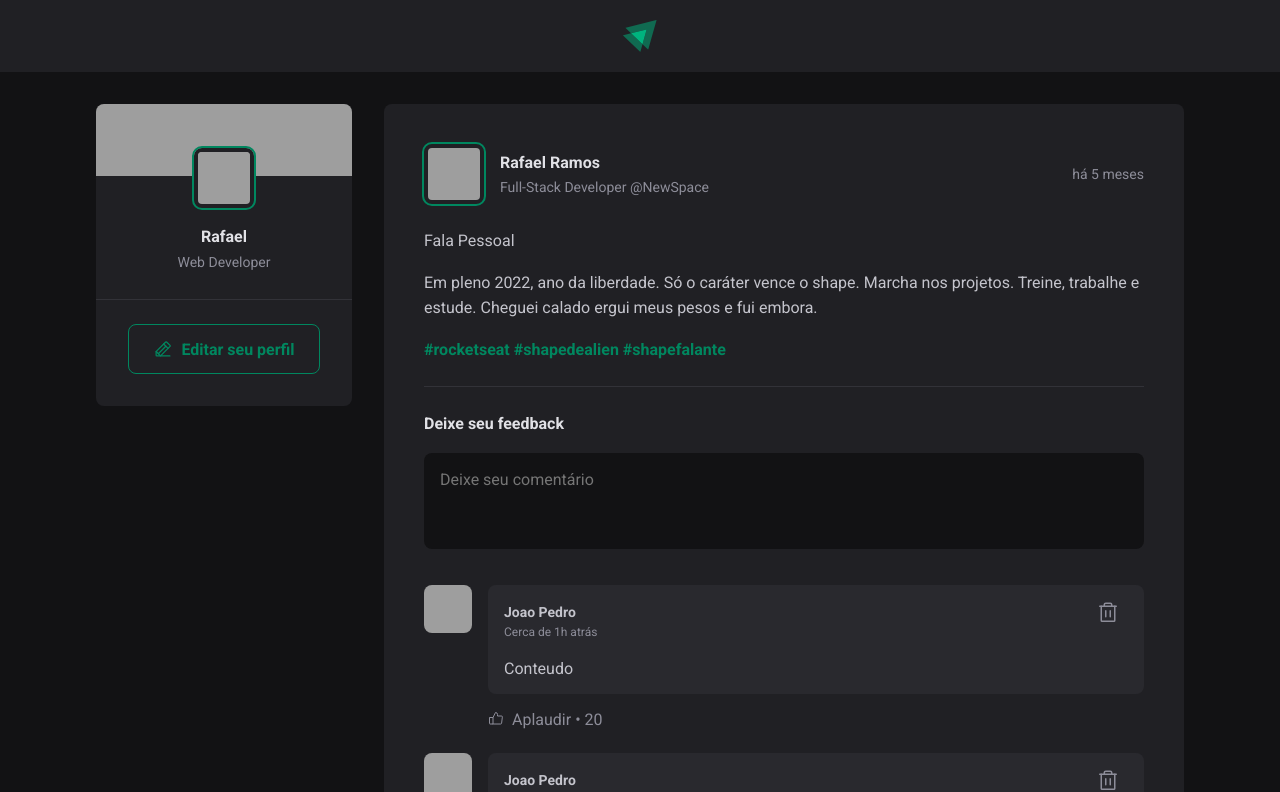
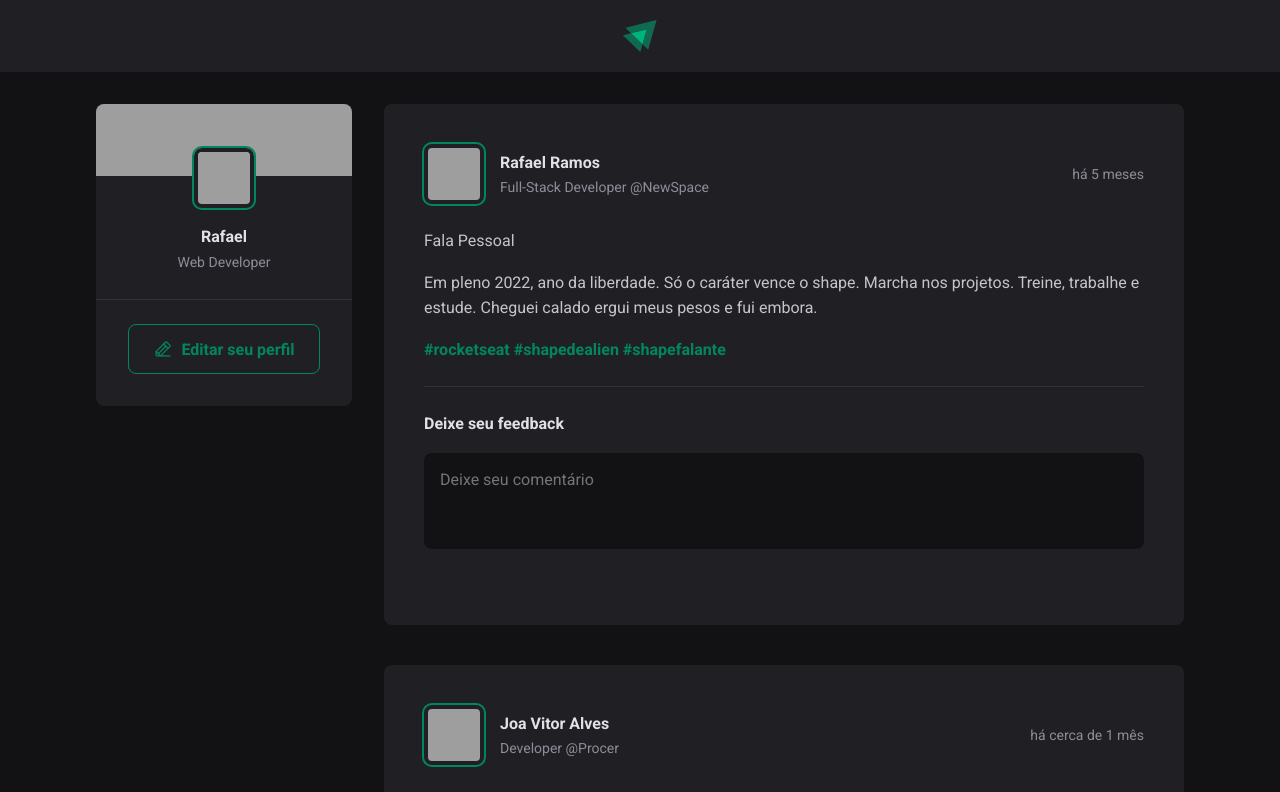
Before and after one commit to rafavramos/01-fundamentos-react-js, a React (Vite) app: page / in a window 1280 px wide. Shown: the top 792 px of the page. Built offline with nearby package versions, Linux system fonts and the light colour scheme; grey boxes are pictures that could not be loaded.

Commit message:
feat: Finish Add Comments

```diff
--- a/src/App.jsx
+++ b/src/App.jsx
@@ -52,6 +52,7 @@
           {posts.map(post => {
             return (
               <Post
+                key={post.id}
                 author={post.author}
                 content={post.content}
                 publishedAt={post.publishedAt}
--- a/src/components/Comment.jsx
+++ b/src/components/Comment.jsx
@@ -2,7 +2,7 @@
 import { Avatar } from './Avatar'
 import styles from './Comment.module.css'
 
-export function Comment() {
+export function Comment({ content }) {
   return (
     <div className={styles.comment}>
       <Avatar
@@ -22,7 +22,7 @@
               <Trash size={24} />
             </button>
           </header>
-          <p>Conteudo</p>
+          <p>{content}</p>
         </div>
         <footer>
           <button>
--- a/src/components/Post.jsx
+++ b/src/components/Post.jsx
@@ -6,7 +6,8 @@
 import { useState } from 'react'
 
 export function Post({ author, publishedAt, content }) {
-  const [comments, setComments] = useState([1, 2])
+  const [comments, setComments] = useState([])
+  const [newCommentText, setNewCommentText] = useState('')
 
   const publishedDateFormatted = format(
     publishedAt,
@@ -21,8 +22,12 @@
 
   function handleCreateNewComment() {
     event.preventDefault()
+    setComments([...comments, newCommentText])
+    setNewCommentText('')
+  }
 
-    setComments([...comments, comments.length + 1])
+  function handleNewCommentChange() {
+    setNewCommentText(event.target.value)
   }
 
   return (
@@ -47,10 +52,10 @@
       <div className={styles.content}>
         {content.map(line => {
           if (line.type === 'paragraph') {
-            return <p>{line.content}</p>
+            return <p key={line.content}>{line.content}</p>
           } else if (line.type === 'link') {
             return (
-              <p>
+              <p key={line.content}>
                 <a href="#">{line.content}</a>
               </p>
             )
@@ -60,14 +65,19 @@
 
       <form onSubmit={handleCreateNewComment} className={styles.commentForm}>
         <strong>Deixe seu feedback</strong>
-        <textarea placeholder="Deixe seu comentário" />
+        <textarea
+          value={newCommentText}
+          name="comment"
+          placeholder="Deixe seu comentário"
+          onChange={handleNewCommentChange}
+        />
         <footer>
           <button type="submit">Publicar</button>
         </footer>
       </form>
       <div className={styles.commentList}>
         {comments.map(comment => {
-          return <Comment />
+          return <Comment key={comment} content={comment} />
         })}
       </div>
     </article>
```
